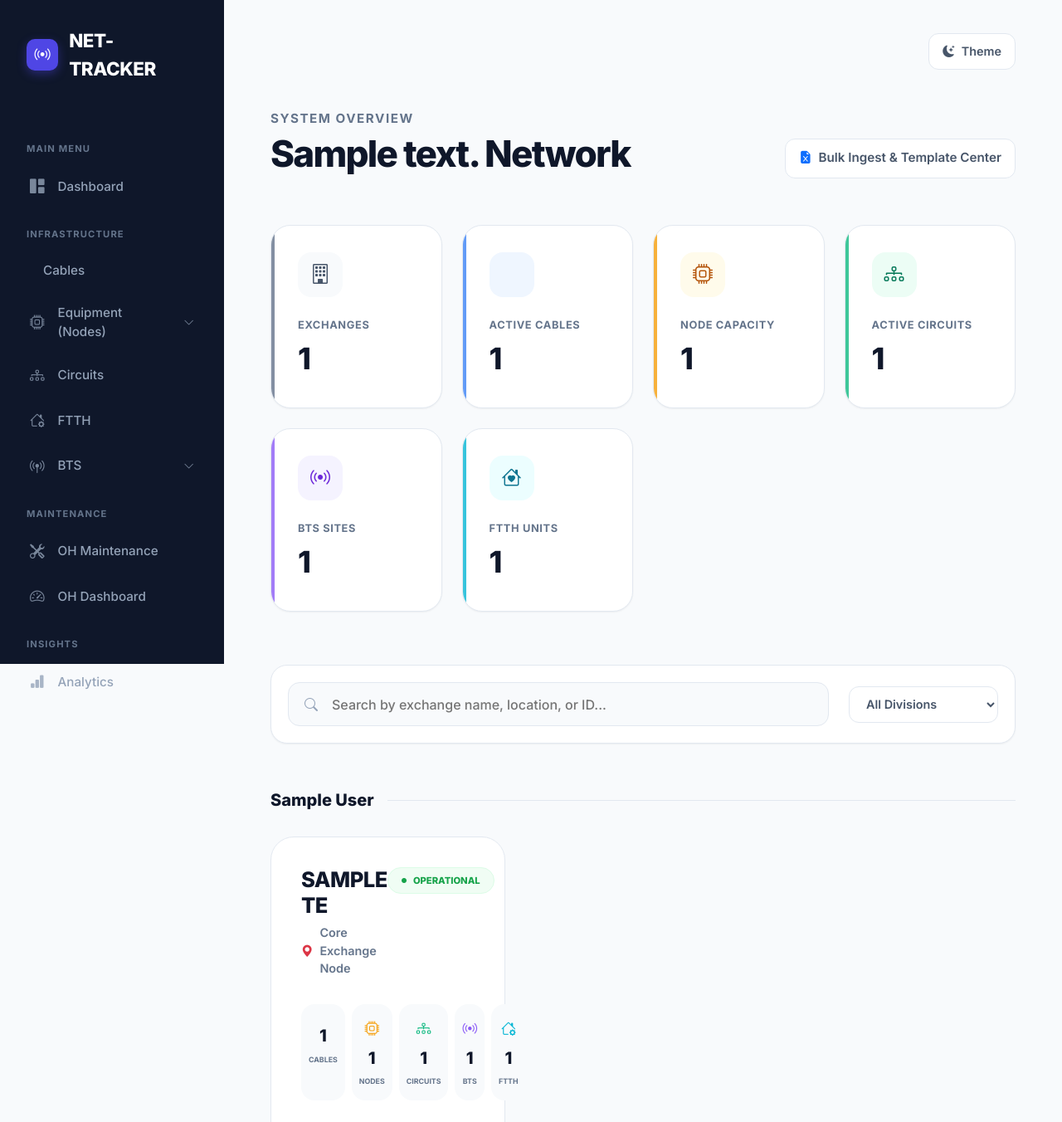
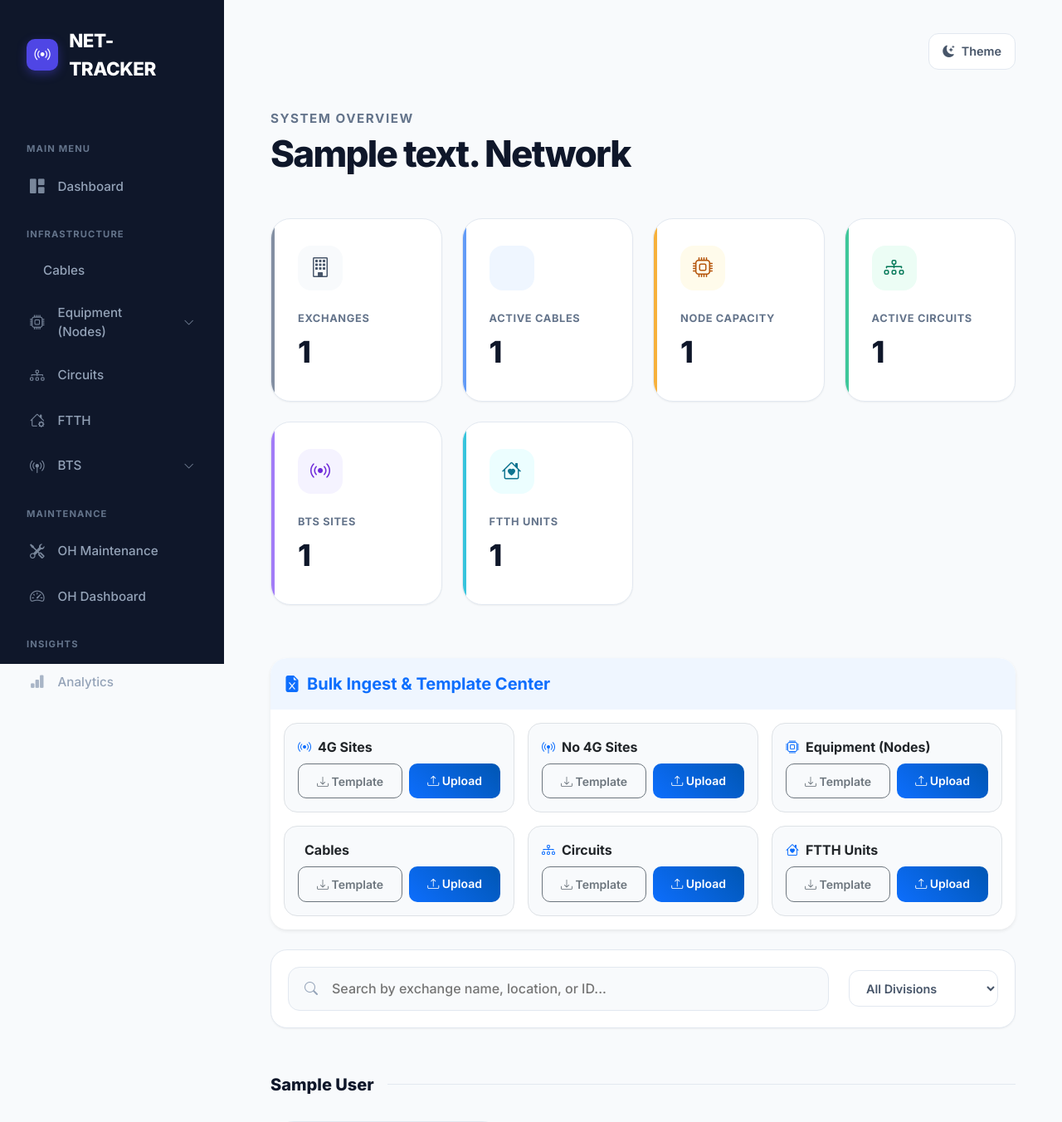
Before and after one commit to jishnumanjolils-star/NWO-Portal-1, a Django app: template inventory/templates/inventory/dashboard.html in a window 1280 px wide. Shown: the top 1352 px of the page at 83% size. Run offline with Django 5.2, Linux system fonts and the light colour scheme; the template is opened without the code that fills it: most values are stand-ins (such as "Sample title", 1, 10 or a date in 2020).

Commit message:
Add Backup & Restore links to dashboard.html

```diff
--- a/inventory/templates/inventory/dashboard.html
+++ b/inventory/templates/inventory/dashboard.html
@@ -142,15 +142,9 @@
 {% endblock %}
 
 {% block content %}
-<div class="dashboard-header animate-fade d-flex flex-column flex-md-row justify-content-between align-items-start align-items-md-end gap-3">
-    <div>
-        <div class="sub-title">System Overview</div>
-        <h1 class="main-title">{{ user_division_name }} Network</h1>
-    </div>
-    <button class="header-btn" data-bs-toggle="modal" data-bs-target="#bulkIngestModal" style="height: 48px; border-radius: 12px; font-size: 0.95rem;">
-        <i class="bi bi-file-earmark-excel-fill text-primary"></i>
-        <span>Bulk Ingest & Template Center</span>
-    </button>
+<div class="dashboard-header animate-fade">
+    <div class="sub-title">System Overview</div>
+    <h1 class="main-title">{{ user_division_name }} Network</h1>
 </div>
 
 <!-- Impactful KPI Cards -->
@@ -184,6 +178,95 @@
         <div class="kpi-icon bg-tint-cyan"><i class="bi bi-house-heart"></i></div>
         <div class="kpi-label">FTTH Units</div>
         <div class="kpi-value">{{ total_ftth }}</div>
+    </div>
+</div>
+
+<!-- Bulk Ingest & Template Center -->
+<div class="card mb-4 border-0 shadow-sm animate-fade" style="animation-delay: 0.15s; border-radius: 20px; background: white;">
+    <div class="card-header bg-tint-blue border-0 py-3 d-flex align-items-center gap-2" style="border-top-left-radius: 20px; border-top-right-radius: 20px;">
+        <i class="bi bi-file-earmark-excel-fill text-primary" style="font-size: 1.25rem;"></i>
+        <h5 class="mb-0 text-primary fw-bold">Bulk Ingest & Template Center</h5>
+        {% if request.user.is_superuser %}
+        <a href="{% url 'db_management' %}" class="btn btn-sm btn-outline-primary ms-auto" style="border-radius: 10px;">
+            <i class="bi bi-database-fill-gear"></i> Backup & Restore
+        </a>
+        {% endif %}
+    </div>
+    <div class="card-body">
+        <div class="row g-3">
+            <!-- BTS 4G Sites -->
+            <div class="col-md-4">
+                <div class="p-3 border d-flex flex-column gap-2" style="border-radius: 16px; background-color: var(--slate-50);">
+                    <div class="fw-bold text-dark"><i class="bi bi-broadcast me-2 text-primary"></i>4G Sites</div>
+                    <div class="d-flex gap-2">
+                        <a href="{% url 'download_template' %}?category=BTS" class="btn btn-sm btn-outline-secondary flex-grow-1"><i class="bi bi-download"></i> Template</a>
+                        <a href="{% url 'bulk_upload' %}?category=BTS" class="btn btn-sm btn-primary flex-grow-1"><i class="bi bi-upload"></i> Upload</a>
+                    </div>
+                </div>
+            </div>
+            <!-- BTS No 4G Sites -->
+            <div class="col-md-4">
+                <div class="p-3 border d-flex flex-column gap-2" style="border-radius: 16px; background-color: var(--slate-50);">
+                    <div class="fw-bold text-dark"><i class="bi bi-broadcast-pin me-2 text-primary"></i>No 4G Sites</div>
+                    <div class="d-flex gap-2">
+                        <a href="{% url 'download_template' %}?category=BTS_NO_4G" class="btn btn-sm btn-outline-secondary flex-grow-1"><i class="bi bi-download"></i> Template</a>
+                        <a href="{% url 'bulk_upload' %}?category=BTS_NO_4G" class="btn btn-sm btn-primary flex-grow-1"><i class="bi bi-upload"></i> Upload</a>
+                    </div>
+                </div>
+            </div>
+            <!-- Equipment (Nodes) -->
+            <div class="col-md-4">
+                <div class="p-3 border d-flex flex-column gap-2" style="border-radius: 16px; background-color: var(--slate-50);">
+                    <div class="fw-bold text-dark"><i class="bi bi-cpu me-2 text-primary"></i>Equipment (Nodes)</div>
+                    <div class="d-flex gap-2">
+                        <a href="{% url 'download_template' %}?category=EQUIPMENT" class="btn btn-sm btn-outline-secondary flex-grow-1"><i class="bi bi-download"></i> Template</a>
+                        <a href="{% url 'bulk_upload' %}?category=EQUIPMENT" class="btn btn-sm btn-primary flex-grow-1"><i class="bi bi-upload"></i> Upload</a>
+                    </div>
+                </div>
+            </div>
+            <!-- Cables -->
+            <div class="col-md-4">
+                <div class="p-3 border d-flex flex-column gap-2" style="border-radius: 16px; background-color: var(--slate-50);">
+                    <div class="fw-bold text-dark"><i class="bi bi-cable me-2 text-primary"></i>Cables</div>
+                    <div class="d-flex gap-2">
+                        <a href="{% url 'download_template' %}?category=CABLE" class="btn btn-sm btn-outline-secondary flex-grow-1"><i class="bi bi-download"></i> Template</a>
+                        <a href="{% url 'bulk_upload' %}?category=CABLE" class="btn btn-sm btn-primary flex-grow-1"><i class="bi bi-upload"></i> Upload</a>
+                    </div>
+                </div>
+            </div>
+            <!-- Circuits -->
+            <div class="col-md-4">
+                <div class="p-3 border d-flex flex-column gap-2" style="border-radius: 16px; background-color: var(--slate-50);">
+                    <div class="fw-bold text-dark"><i class="bi bi-diagram-3 me-2 text-primary"></i>Circuits</div>
+                    <div class="d-flex gap-2">
+                        <a href="{% url 'download_template' %}?category=CIRCUIT" class="btn btn-sm btn-outline-secondary flex-grow-1"><i class="bi bi-download"></i> Template</a>
+                        <a href="{% url 'bulk_upload' %}?category=CIRCUIT" class="btn btn-sm btn-primary flex-grow-1"><i class="bi bi-upload"></i> Upload</a>
+                    </div>
+                </div>
+            </div>
+            <!-- FTTH Units -->
+            <div class="col-md-4">
+                <div class="p-3 border d-flex flex-column gap-2" style="border-radius: 16px; background-color: var(--slate-50);">
+                    <div class="fw-bold text-dark"><i class="bi bi-house-heart me-2 text-primary"></i>FTTH Units</div>
+                    <div class="d-flex gap-2">
+                        <a href="{% url 'download_template' %}?category=FTTH" class="btn btn-sm btn-outline-secondary flex-grow-1"><i class="bi bi-download"></i> Template</a>
+                        <a href="{% url 'bulk_upload' %}?category=FTTH" class="btn btn-sm btn-primary flex-grow-1"><i class="bi bi-upload"></i> Upload</a>
+                    </div>
+                </div>
+            </div>
+            <!-- Backup & Restore -->
+            {% if request.user.is_superuser %}
+            <div class="col-md-4">
+                <div class="p-3 border d-flex flex-column gap-2" style="border-radius: 16px; background-color: var(--slate-50); border: 1px dashed var(--bs-danger) !important;">
+                    <div class="fw-bold text-danger"><i class="bi bi-database-fill-gear me-2"></i>Backup & Restore</div>
+                    <div class="d-flex gap-2">
+                        <a href="{% url 'db_management' %}" class="btn btn-sm btn-outline-danger flex-grow-1"><i class="bi bi-gear-fill"></i> Manage</a>
+                        <a href="{% url 'db_backup' %}" class="btn btn-sm btn-danger flex-grow-1"><i class="bi bi-download"></i> Backup</a>
+                    </div>
+                </div>
+            </div>
+            {% endif %}
+        </div>
     </div>
 </div>
 
```
